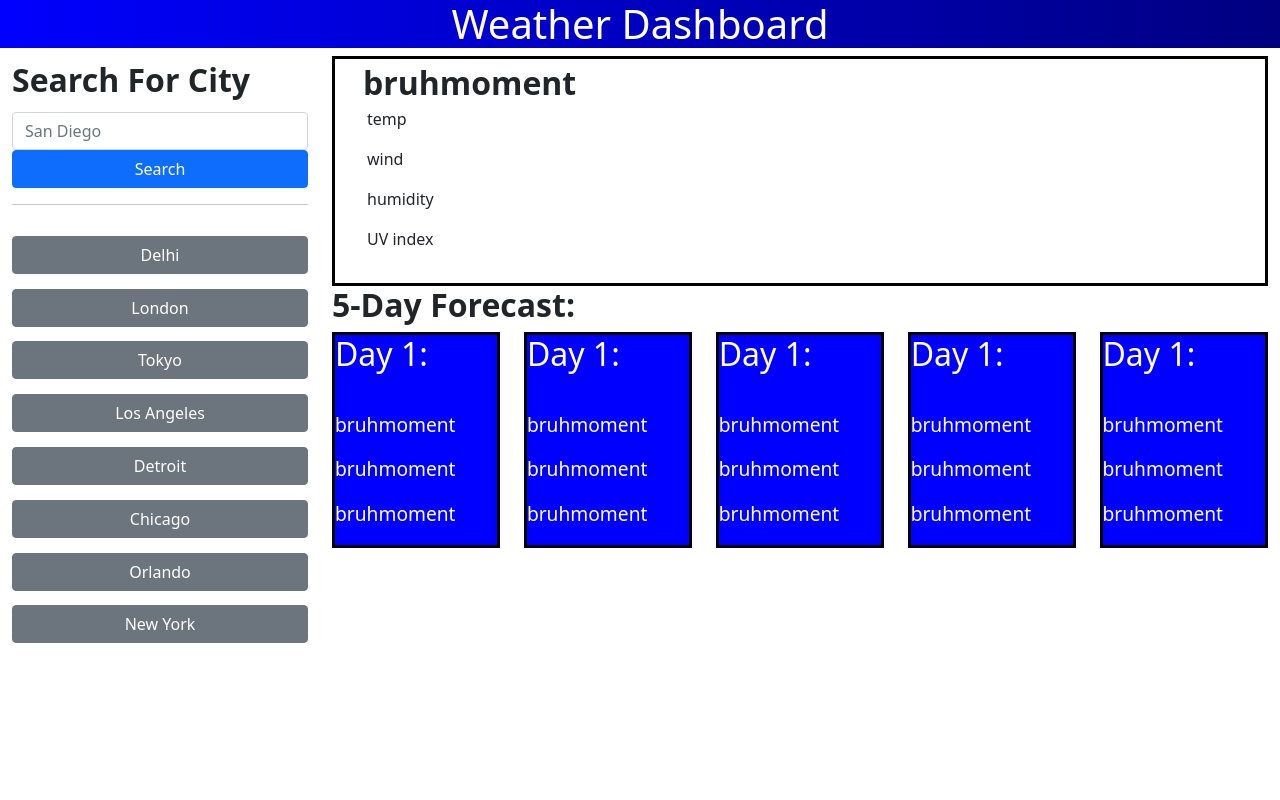
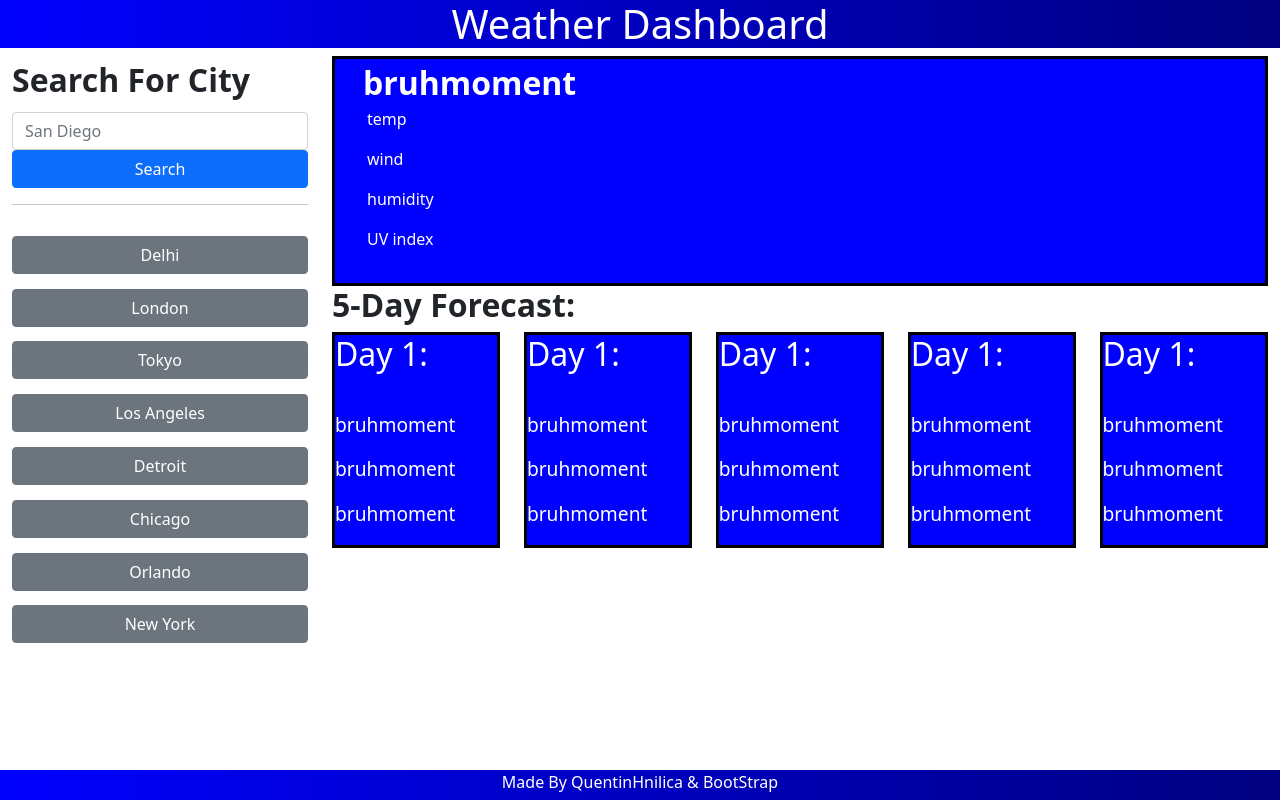
Before and after one commit to QuentinHnilica/weather-dashboard, a plain HTML site: page index.html in a window 1280 px wide. Drawn offline with nearby package versions, Linux system fonts and the light colour scheme; no server answers.

Commit message:
css changes

```diff
--- a/assets/css/style.css
+++ b/assets/css/style.css
@@ -1,5 +1,16 @@
+footer,
 header{
     background-image: linear-gradient(to right, blue, navy);
+    text-align: center;
+    color: white;
+}
+
+footer{
+    position:absolute;
+   bottom:0;
+   width:100%;
+   height:30px;   /* Height of the footer */
+   background-image: linear-gradient(to right, blue, navy);
     text-align: center;
     color: white;
 }
@@ -32,6 +43,8 @@ header{
     justify-content: flex-start;
     flex-wrap: wrap;
     flex-direction: column;
+    background-color: blue;
+    color: white;
 
 }
 .weatherInfo{
--- a/assets/js/script.js
+++ b/assets/js/script.js
@@ -1,8 +1,4 @@
 $(document).ready(function(){
-    //full url https://api.openweathermap.org/data/2.5/onecall?lat={lat}&lon={lon}&appid={API key}
-    //myID eba6d54703d207f3af8bc307df016cab
-    // api.openweathermap.org/data/2.5/weather?q={city name}&appid={API key}
-
     var startURL = 'https://api.openweathermap.org/data/2.5/onecall?'
     var apiId = '&appid=eba6d54703d207f3af8bc307df016cab'
     var cityUrl = 'https://api.openweathermap.org/data/2.5/weather?q='
@@ -70,7 +66,8 @@ $(document).ready(function(){
                         fetch(startURL + 'lat=' + locationObj.lat + '&lon=' + locationObj.lon + apiId)
                             .then(function(response){
                                 if (response.status === 404){
-                                    console.log('404Moment')
+                                    $('#searchCity').text('')
+                                    $('#searchCity').attr('placeholder', 'Input A Different City')
                                 }
                                 else{
                                     response.json().then(function(data){
@@ -81,7 +78,7 @@ $(document).ready(function(){
                             })
                     }
                     else{
-                        //put error message
+                        $('#searchCity').attr('placeholder', 'Input A Different City')
                     }
                 })
             })
--- a/index.html
+++ b/index.html
@@ -130,6 +130,10 @@
         </div>
     </main>
 
+    <footer>
+        Made By QuentinHnilica & BootStrap
+    </footer>
+
     <script src="https://cdn.jsdelivr.net/npm/bootstrap@5.1.0/dist/js/bootstrap.bundle.min.js" integrity="sha384-U1DAWAznBHeqEIlVSCgzq+c9gqGAJn5c/t99JyeKa9xxaYpSvHU5awsuZVVFIhvj" crossorigin="anonymous"></script>
     <script src="https://cdnjs.cloudflare.com/ajax/libs/jquery/3.2.1/jquery.min.js"></script>
     <script src="assets/js/script.js"></script>
```
